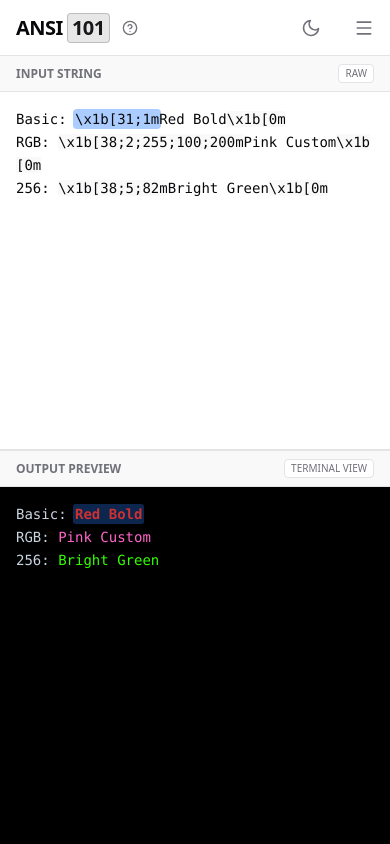
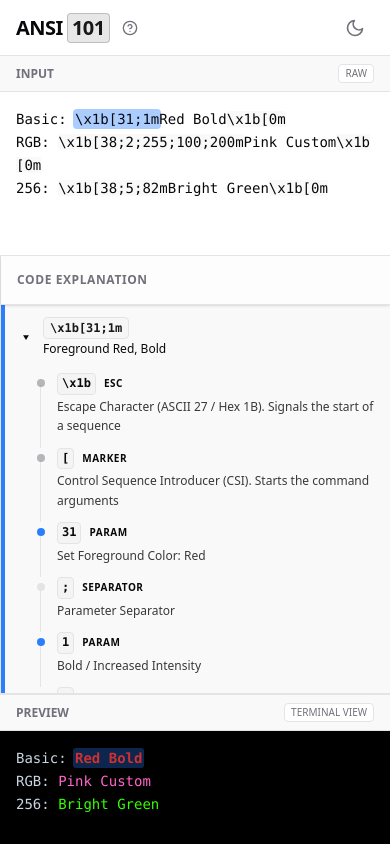
Before and after one commit to codecrafters-io/ansi101, a Next.js app: page / in a window 390 px wide. Built offline with nearby package versions, Linux system fonts and the light colour scheme.

Commit message:
feat: experiment w/ different layouts, scroll behaviour - start

```diff
--- a/src/app/page.tsx
+++ b/src/app/page.tsx
@@ -1,6 +1,6 @@
 "use client";
 import { useState, useEffect, useCallback, useRef, Suspense } from "react";
-import { Menu, X, HelpCircle } from "lucide-react";
+import { HelpCircle } from "lucide-react";
 import { useSearchParams } from "next/navigation";
 import Link from "next/link";
 import clsx from "clsx";
@@ -17,8 +17,8 @@ import InfoModal from "@/components/InfoModal";
 const DEFAULT_INPUT =
   "Basic: \\x1b[31;1mRed Bold\\x1b[0m\nRGB: \\x1b[38;2;255;100;200mPink Custom\\x1b[0m\n256: \\x1b[38;5;82mBright Green\\x1b[0m";
 
-const MIN_SIDEBAR_WIDTH = 250;
-const MAX_SIDEBAR_WIDTH = 800;
+const MIN_SIDEBAR_WIDTH = 400;
+const MAX_SIDEBAR_WIDTH = 1200;
 
 function ANSIWorkspace() {
   const searchParams = useSearchParams();
@@ -42,13 +42,31 @@ function ANSIWorkspace() {
     initialData.selectedId
   );
   const [hoveredId, setHoveredId] = useState<string | null>(null);
-
-  const [isSidebarOpen, setIsSidebarOpen] = useState(false);
   const [isInfoOpen, setIsInfoOpen] = useState(false);
 
-  const [sidebarWidth, setSidebarWidth] = useState(384);
+  const [sidebarWidth, setSidebarWidth] = useState(600);
   const [isResizing, setIsResizing] = useState(false);
   const sidebarRef = useRef<HTMLDivElement>(null);
+
+  useEffect(() => {
+    const optimizeSidebarWidth = () => {
+      const width = window.innerWidth;
+
+      if (width >= 1024) {
+        const targetRatio = 0.45;
+        const idealWidth = width * targetRatio;
+
+        const finalWidth = Math.min(
+          Math.max(idealWidth, MIN_SIDEBAR_WIDTH),
+          MAX_SIDEBAR_WIDTH
+        );
+
+        setSidebarWidth(finalWidth);
+      }
+    };
+
+    optimizeSidebarWidth();
+  }, []);
 
   const startResizing = useCallback(() => {
     setIsResizing(true);
@@ -107,6 +125,7 @@ function ANSIWorkspace() {
     >
       <LoadingScreen />
       <InfoModal isOpen={isInfoOpen} onClose={() => setIsInfoOpen(false)} />
+
       {/* HEADER */}
       <header className="h-14 shrink-0 border-b border-border flex items-center justify-between px-4 lg:px-6 bg-card/80 backdrop-blur-sm z-40 relative">
         <div className="flex items-center gap-2">
@@ -134,32 +153,17 @@ function ANSIWorkspace() {
           </span>
           <div className="hidden sm:block h-4 w-px bg-border"></div>
           <ThemeToggle />
-
-          {/* BURGER MENU */}
-          <button
-            onClick={() => setIsSidebarOpen(!isSidebarOpen)}
-            className="lg:hidden p-2 -mr-2 text-muted-foreground hover:bg-muted rounded-md active:scale-95 transition-all"
-            aria-label={isSidebarOpen ? "Close Sidebar" : "Open Sidebar"}
-            aria-expanded={isSidebarOpen}
-            aria-controls="mobile-sidebar"
-          >
-            {isSidebarOpen ? (
-              <X className="w-5 h-5" aria-hidden="true" />
-            ) : (
-              <Menu className="w-5 h-5" aria-hidden="true" />
-            )}
-          </button>
         </div>
       </header>
 
       {/* Main Workspace */}
-      <div className="flex-1 flex overflow-hidden relative">
+      <div className="flex-1 flex flex-col lg:flex-row overflow-hidden relative">
         {/* LEFT COLUMN */}
-        <div className="flex-1 flex flex-col min-w-0 bg-secondary/5">
+        <div className="contents lg:flex lg:flex-col lg:flex-1 lg:min-w-0 lg:bg-secondary/5">
           {/* Input Area */}
-          <div className="flex-1 flex flex-col border-b border-border relative min-h-[50%] lg:min-h-75">
-            <div className="bg-muted/50 px-4 py-2 text-xs font-bold text-muted-foreground uppercase z-20 border-b border-border flex items-center justify-between">
-              <span>Input String</span>
+          <div className="order-1 shrink-0 h-50 lg:h-auto lg:flex-1 flex flex-col border-b border-border relative z-20 min-h-0">
+            <div className="bg-muted/50 px-4 py-2 text-xs font-bold text-muted-foreground uppercase z-20 border-b border-border flex items-center justify-between shrink-0">
+              <span>Input</span>
               <span className="text-[10px] bg-background border border-border px-1.5 py-0.5 rounded text-muted-foreground font-medium">
                 RAW
               </span>
@@ -179,9 +183,9 @@ function ANSIWorkspace() {
           </div>
 
           {/* Preview Area */}
-          <div className="h-1/2 lg:h-1/3 flex flex-col border-t border-border bg-background">
-            <div className="bg-muted/50 px-4 py-2 text-xs font-bold text-muted-foreground uppercase flex justify-between items-center border-b border-border">
-              <span>Output Preview</span>
+          <div className="order-3 shrink-0 h-37.5 lg:h-2/5 flex flex-col border-t border-border bg-background">
+            <div className="bg-muted/50 px-4 py-2 text-xs font-bold text-muted-foreground uppercase flex justify-between items-center border-b border-border shrink-0">
+              <span>Preview</span>
               <span className="text-[10px] bg-background border border-border px-1.5 py-0.5 rounded text-muted-foreground font-medium">
                 TERMINAL VIEW
               </span>
@@ -199,9 +203,9 @@ function ANSIWorkspace() {
           </div>
         </div>
 
-        {/* Cover UI When Resizing */}
+        {/* Cover UI When Resizing (Desktop) */}
         {isResizing && (
-          <div className="hidden lg:block absolute left-0 top-0 bottom-0 w-full h-full z-40" />
+          <div className="hidden lg:block absolute left-0 top-0 bottom-0 w-full h-full z-40 cursor-col-resize" />
         )}
 
         {/* RIGHT COLUMN: Sidebar */}
@@ -212,24 +216,21 @@ function ANSIWorkspace() {
             { "--sidebar-width": `${sidebarWidth}px` } as React.CSSProperties
           }
           className={clsx(
-            "w-full lg:w-(--sidebar-width) bg-card border-l border-border flex flex-col transition-transform duration-300 ease-in-out shrink-0",
-            isSidebarOpen
-              ? "fixed inset-0 z-50 top-14 translate-x-0"
-              : "fixed inset-0 z-50 top-14 translate-x-full lg:translate-x-0 lg:static"
+            "order-2 lg:order-0",
+            "w-full lg:w-(--sidebar-width)",
+            "flex-1 lg:flex-none",
+            "bg-card border-b lg:border-b-0 lg:border-l border-border flex flex-col shrink-0 min-h-0"
           )}
         >
           {/* DRAG HANDLE (Desktop Only) */}
           <div
             className={clsx(
-              "hidden lg:block absolute left-0 top-0 bottom-0 w-1 -ml-0.75 cursor-col-resize hover:bg-primary/50 active:bg-primary transition-colors z-50",
+              "hidden lg:block absolute top-0 bottom-0 w-1 -ml-0.5 cursor-col-resize hover:bg-primary/50 active:bg-primary transition-colors z-50",
               isResizing ? "bg-primary" : "bg-transparent"
             )}
             onMouseDown={startResizing}
           />
-          {/* Cover Sidebar When Resizing */}
-          {isResizing && (
-            <div className="hidden lg:block absolute left-0 top-0 bottom-0 w-full h-full z-40" />
-          )}
+
           <ExplanationSidebar
             tokens={tokens}
             onHoverChange={setHoveredId}
--- a/src/components/ExplanationSidebar.tsx
+++ b/src/components/ExplanationSidebar.tsx
@@ -24,7 +24,7 @@ export default function ExplanationSidebar({
     if (selectedId && selectedRef.current) {
       selectedRef.current.scrollIntoView({
         behavior: "smooth",
-        block: "center",
+        block: "start",
       });
     }
   }, [selectedId]);
```
